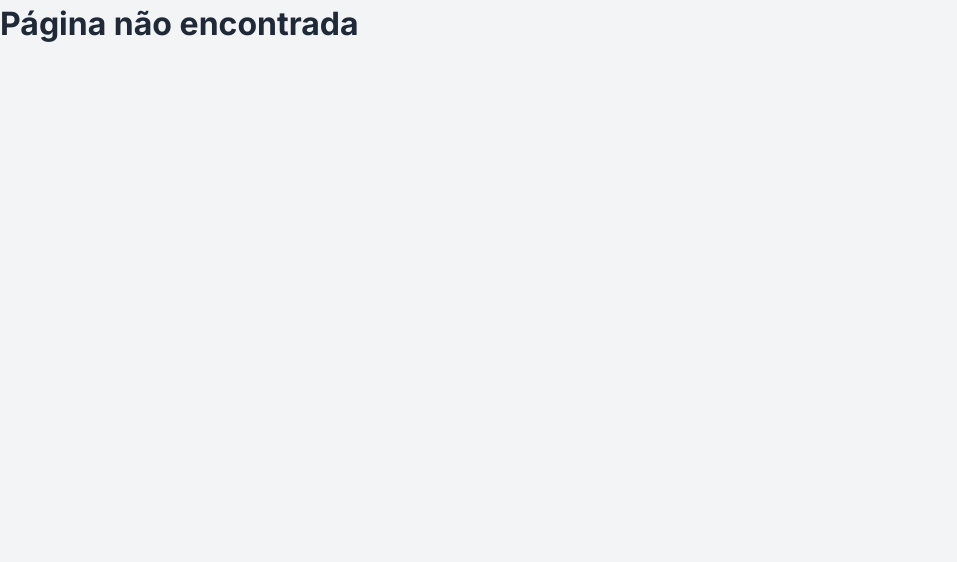
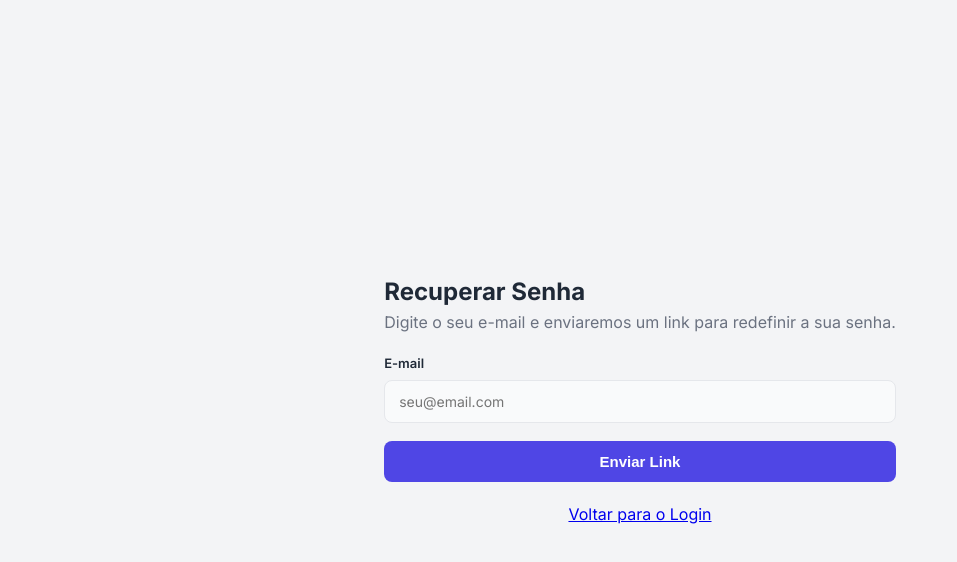
Before and after one commit to panucciGabriel/saas-fitness-frontend, a React (Vite) app: page /forgot-password in a window 1280 px wide. Shown: the top 562 px of the page, without its empty margins (0-957 px from the left). Built offline with nearby package versions, Linux system fonts and the light colour scheme; no server answers.

Commit message:
update 0103

```diff
--- a/src/App.jsx
+++ b/src/App.jsx
@@ -1,19 +1,24 @@
-import { Routes, Route, Navigate } from 'react-router-dom'; // Remova 'BrowserRouter' daqui
+import { Routes, Route, Navigate } from 'react-router-dom';
 import Login from './pages/Login';
 import Register from './pages/Register';
 import Dashboard from './pages/Dashboard';
 import StudentDashboard from './pages/StudentDashboard';
 import PrivateRoute from './components/PrivateRoute';
+// 🌟 NOVOS IMPORTS
+import ForgotPassword from './pages/ForgotPassword';
+import ResetPassword from './pages/ResetPassword';
 
 function App() {
   return (
-    // Remova o <BrowserRouter> que envolvia tudo aqui
     <Routes>
-      {/* Rota padrão joga para Login */}
       <Route path="/" element={<Navigate to="/login" />} />
 
       <Route path="/login" element={<Login />} />
       <Route path="/register" element={<Register />} />
+
+      {/* 🌟 NOVAS ROTAS DE RECUPERAÇÃO DE SENHA */}
+      <Route path="/forgot-password" element={<ForgotPassword />} />
+      <Route path="/reset-password" element={<ResetPassword />} />
 
       {/* Rota do Personal */}
       <Route
@@ -35,7 +40,6 @@ function App() {
         }
       />
 
-      {/* Rota 404 */}
       <Route path="*" element={<h1>Página não encontrada</h1>} />
     </Routes>
   );
--- /dev/null
+++ b/src/pages/ForgotPassword.jsx
@@ -0,0 +1,62 @@
+import { useState } from 'react';
+import { Link } from 'react-router-dom';
+import api from '../services/api';
+import '../index.css';
+
+export default function ForgotPassword() {
+  const [email, setEmail] = useState('');
+  const [message, setMessage] = useState('');
+  const [error, setError] = useState('');
+  const [loading, setLoading] = useState(false);
+
+  const handleSubmit = async (e) => {
+    e.preventDefault();
+    setLoading(true);
+    setError('');
+    setMessage('');
+
+    try {
+      const response = await api.post('/auth/forgot-password', { email });
+      setMessage(response.data.message || 'Se o e-mail existir, receberá um link de recuperação.');
+      setEmail('');
+    } catch (err) {
+      setError('Erro ao solicitar recuperação. Tente novamente mais tarde.');
+    } finally {
+      setLoading(false);
+    }
+  };
+
+  return (
+    <div className="login-container">
+      <div className="login-box">
+        <h2>Recuperar Senha</h2>
+        <p style={{ textAlign: 'center', color: '#6b7280', marginBottom: '20px' }}>
+          Digite o seu e-mail e enviaremos um link para redefinir a sua senha.
+        </p>
+
+        {message && <p style={{ color: 'green', textAlign: 'center', backgroundColor: '#ecfdf5', padding: '10px', borderRadius: '5px' }}>✅ {message}</p>}
+        {error && <p className="error-message" style={{ color: 'red', textAlign: 'center' }}>{error}</p>}
+
+        <form onSubmit={handleSubmit}>
+          <div className="form-group">
+            <label>E-mail</label>
+            <input
+              type="email"
+              value={email}
+              onChange={(e) => setEmail(e.target.value)}
+              placeholder="seu@email.com"
+              required
+            />
+          </div>
+          <button type="submit" disabled={loading || message} className="btn-submit">
+            {loading ? 'A enviar...' : 'Enviar Link'}
+          </button>
+        </form>
+
+        <div className="login-footer" style={{ marginTop: '20px', textAlign: 'center' }}>
+          <p><Link to="/login">Voltar para o Login</Link></p>
+        </div>
+      </div>
+    </div>
+  );
+}
--- a/src/pages/Login.jsx
+++ b/src/pages/Login.jsx
@@ -76,12 +76,18 @@ export default function Login() {
           <div className="form-group">
             <label>Senha</label>
             <input type="password" value={password} onChange={e => setPassword(e.target.value)} required />
+
+            {/* 🌟 NOVO: LINK DE RECUPERAÇÃO DE SENHA AQUI */}
+            <div style={{ textAlign: 'right', marginTop: '5px' }}>
+              <Link to="/forgot-password" style={{ fontSize: '13px', color: '#3b82f6', textDecoration: 'none' }}>
+                Esqueceu a senha?
+              </Link>
+            </div>
           </div>
           <button type="submit" disabled={loading} className="btn-submit">
             {loading ? 'Entrando...' : 'Entrar'}
           </button>
         </form>
-        {/* 🛑 O form termina AQUI! O botão do Google não pode ficar aqui dentro. */}
 
         {/* Divisor Visual */}
         <div style={{ display: 'flex', alignItems: 'center', margin: '20px 0' }}>
@@ -97,7 +103,6 @@ export default function Login() {
             onError={() => {
               setError('Erro ao conectar com o Google. Tente novamente.');
             }}
-            // Sem o useOneTap para evitar problemas de Cooldown
           />
         </div>
 
--- /dev/null
+++ b/src/pages/ResetPassword.jsx
@@ -0,0 +1,72 @@
+import { useState } from 'react';
+import { useSearchParams, useNavigate, Link } from 'react-router-dom';
+import api from '../services/api';
+import '../index.css';
+
+export default function ResetPassword() {
+  const [searchParams] = useSearchParams();
+  const token = searchParams.get('token'); // Lê o código gigante da URL
+
+  const [newPassword, setNewPassword] = useState('');
+  const [message, setMessage] = useState('');
+  const [error, setError] = useState('');
+  const [loading, setLoading] = useState(false);
+
+  const navigate = useNavigate();
+
+  const handleSubmit = async (e) => {
+    e.preventDefault();
+    setLoading(true);
+    setError('');
+
+    if (!token) {
+      setError('Link inválido ou ausente.');
+      setLoading(false);
+      return;
+    }
+
+    try {
+      await api.post('/auth/reset-password', { token, newPassword });
+      setMessage('Senha alterada com sucesso! A redirecionar...');
+      setTimeout(() => navigate('/login'), 3000); // Manda para o login após 3 segundos
+    } catch (err) {
+      setError(err.response?.data?.error || 'Erro ao redefinir senha. O link pode ter expirado.');
+    } finally {
+      setLoading(false);
+    }
+  };
+
+  return (
+    <div className="login-container">
+      <div className="login-box">
+        <h2>Criar Nova Senha</h2>
+
+        {message ? (
+           <div style={{ textAlign: 'center' }}>
+             <p style={{ color: 'green', fontSize: '18px', margin: '20px 0' }}>✅ {message}</p>
+             <Link to="/login" className="btn-submit" style={{ display: 'inline-block', textDecoration: 'none' }}>Ir para o Login</Link>
+           </div>
+        ) : (
+          <form onSubmit={handleSubmit}>
+            {error && <p className="error-message" style={{ color: 'red', textAlign: 'center' }}>{error}</p>}
+
+            <div className="form-group">
+              <label>Nova Senha</label>
+              <input
+                type="password"
+                value={newPassword}
+                onChange={(e) => setNewPassword(e.target.value)}
+                placeholder="No mínimo 6 caracteres"
+                required
+                minLength="6"
+              />
+            </div>
+            <button type="submit" disabled={loading} className="btn-submit">
+              {loading ? 'A guardar...' : 'Salvar Nova Senha'}
+            </button>
+          </form>
+        )}
+      </div>
+    </div>
+  );
+}
--- a/src/services/api.js
+++ b/src/services/api.js
@@ -25,8 +25,11 @@ api.interceptors.request.use((config) => {
 api.interceptors.response.use(
     (response) => response,
     (error) => {
-        if (error.response?.status === 401) {
-            // Token inválido ou expirado
+        // 🌟 VERIFICA DE ONDE VEIO O ERRO
+        const isAuthRoute = error.config?.url?.includes('/auth');
+
+        // Só redireciona à força se NÃO for um erro de login
+        if (error.response?.status === 401 && !isAuthRoute) {
             localStorage.clear();
             window.location.href = '/login';
         }
```
